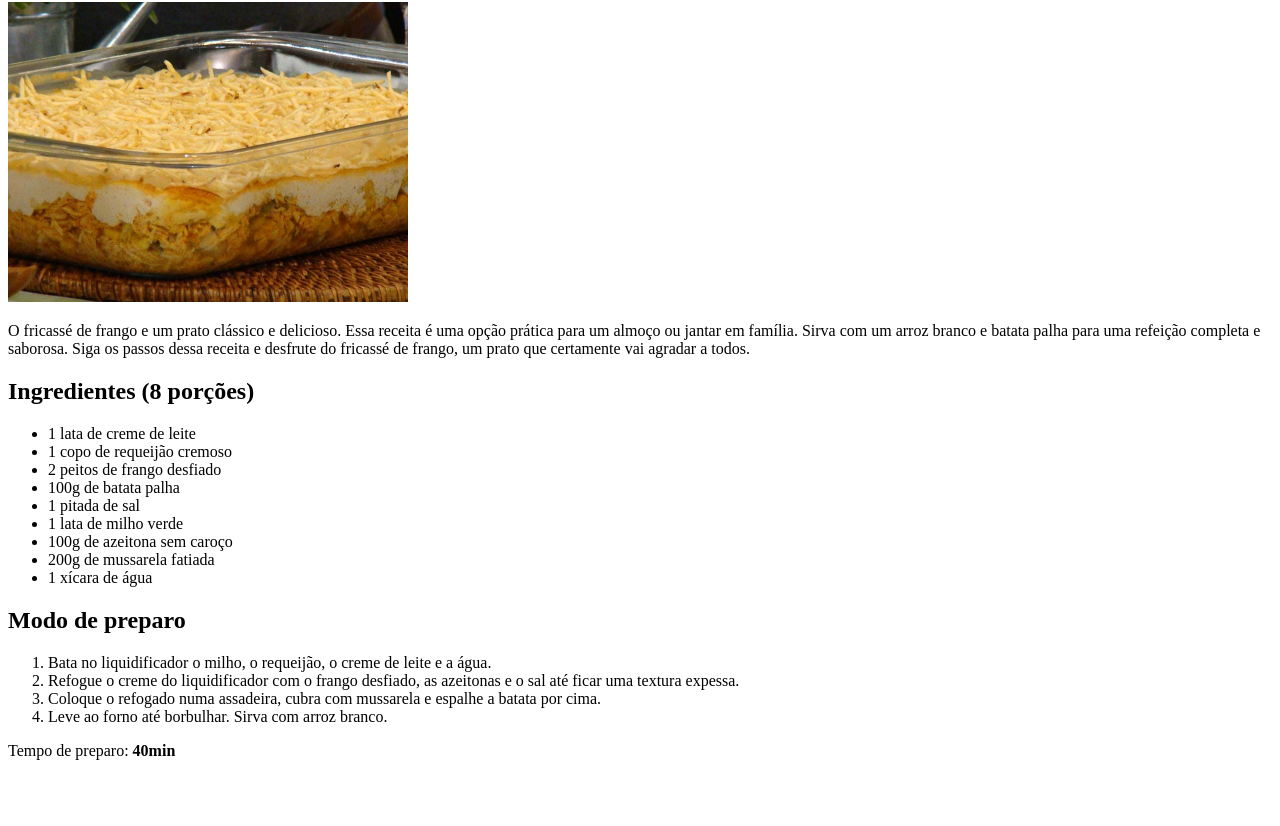
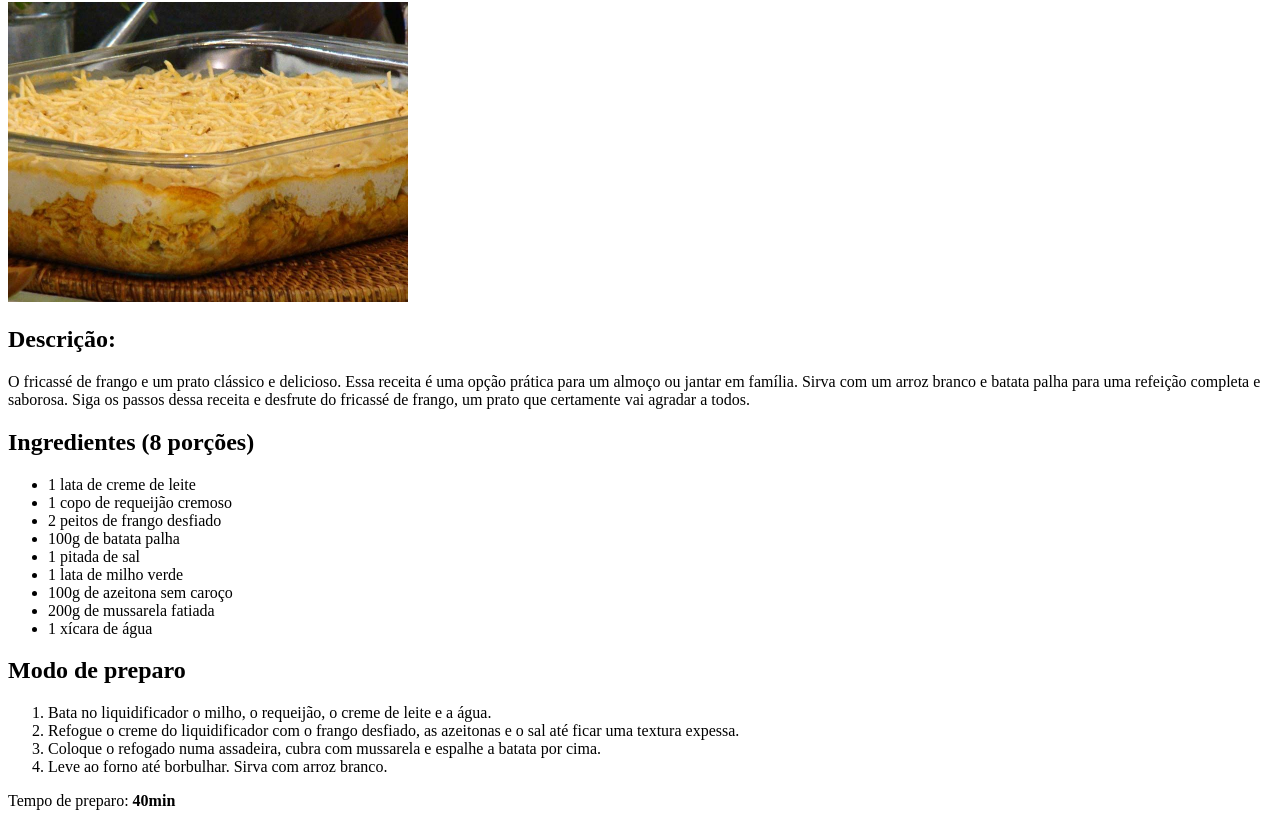
Before and after one commit to AndreFelsemburgh/odin-recipes, a plain HTML site: page recipes/fricasse.html in a window 1280 px wide. Shown: the part 78-904 px from the top of the page. Before the commit the page ends 854 px from the top, so only its background shows below. Drawn offline with Linux system fonts and the light colour scheme.

Commit message:
Add title Descrição under the image

```diff
--- a/recipes/fricasse.html
+++ b/recipes/fricasse.html
@@ -9,6 +9,10 @@
     <h1>Fricassé de frango</h1>
 
     <img src="../images/fricasse.jpg" alt="Fricasse de Frango" width="400" height="300">
+
+    <h2>Descrição:
+
+    </h2>
     <p>O fricassé de frango e um prato clássico e delicioso. Essa receita é uma opção prática para um almoço ou jantar em família. Sirva com um arroz branco e batata palha para uma refeição completa e saborosa. Siga os passos dessa receita e desfrute do fricassé de frango, um prato que certamente vai agradar a todos.</p>
 
     <h2>Ingredientes (8 porções)</h2>
```
